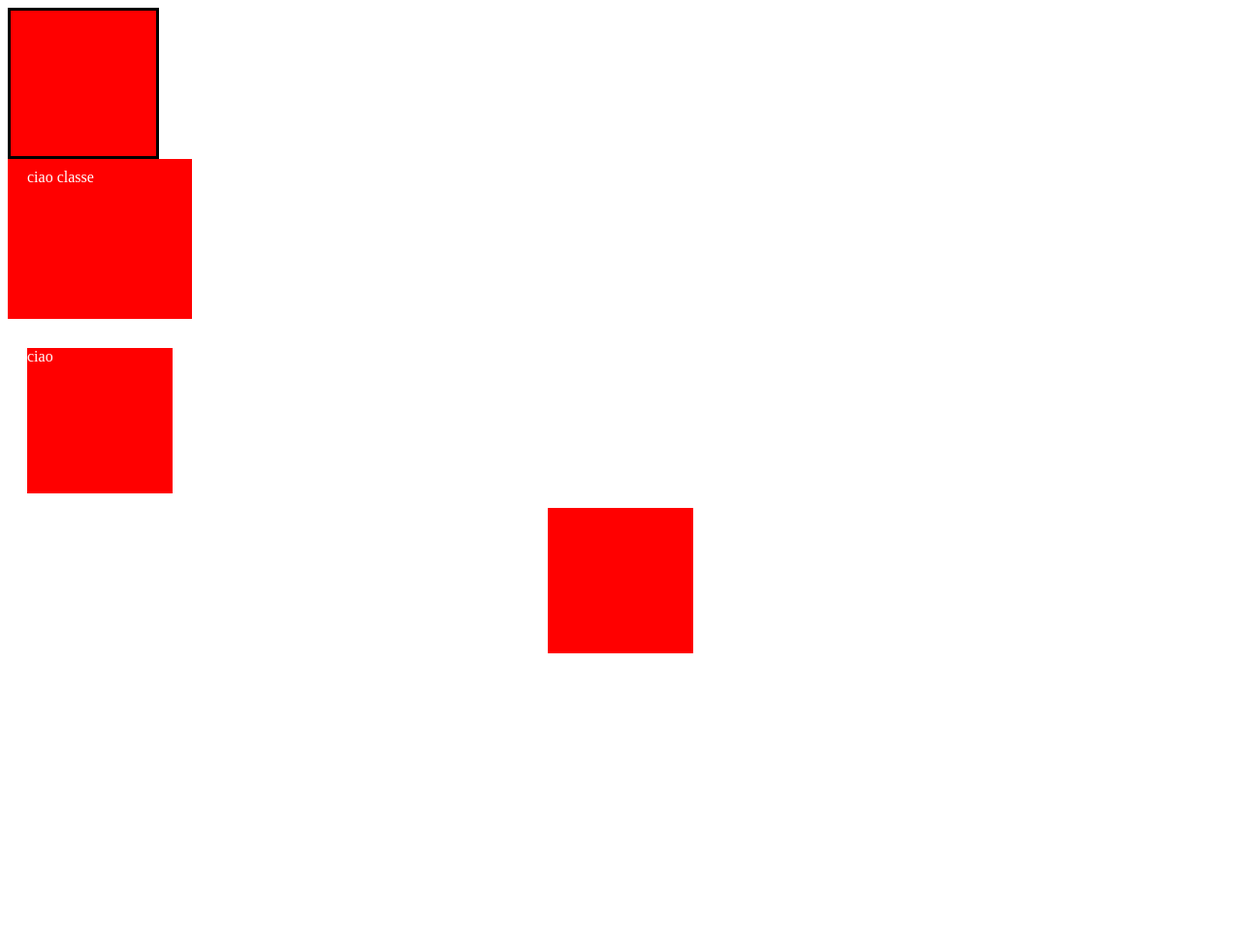
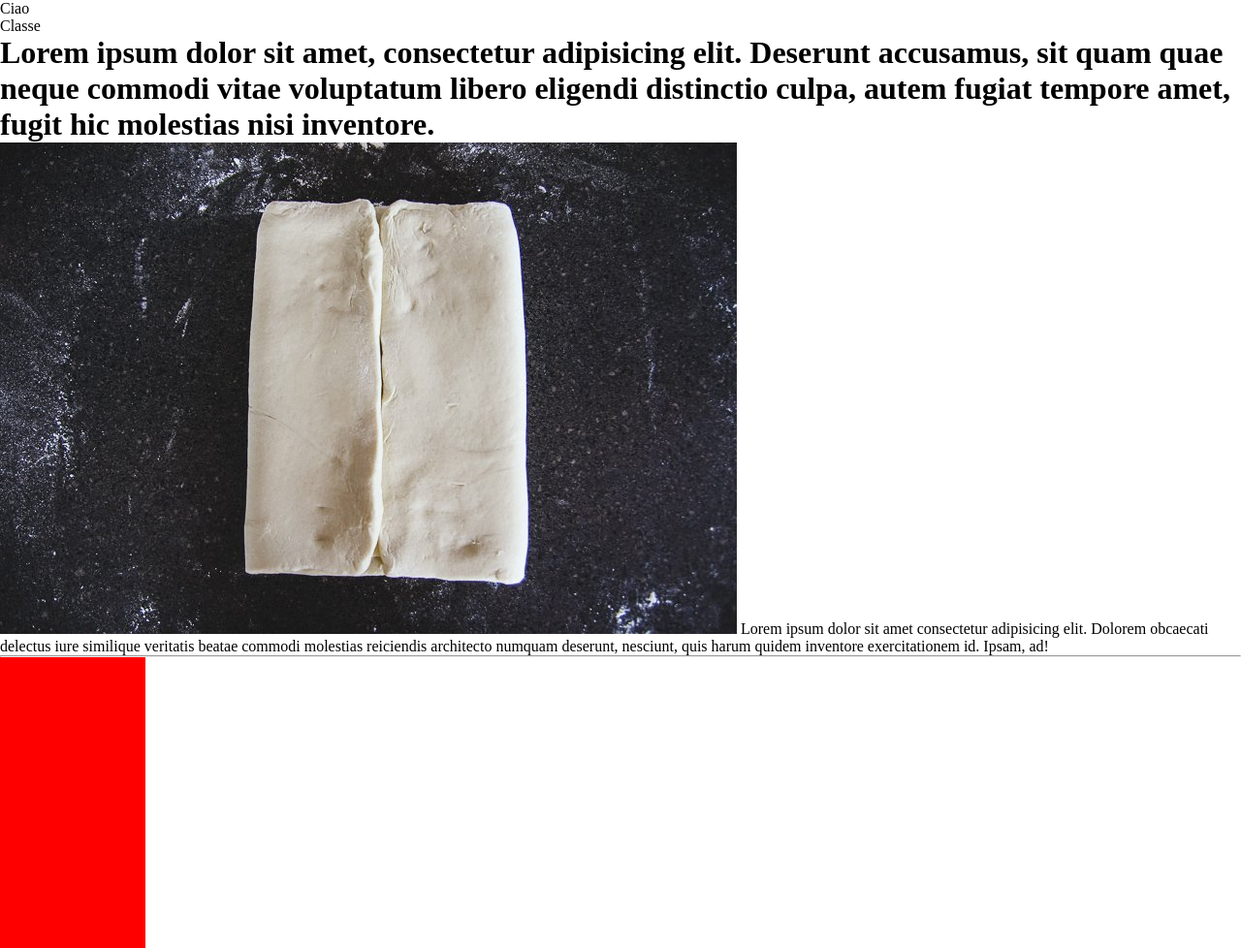
Before and after one commit to serena-peschiaroli/css-examples-2, a plain HTML site: page index.html in a window 1280 px wide. Shown: the whole page at 97% size. Before the commit the page ends 800 px from the top, so only its background shows below. Drawn offline with Linux system fonts and the light colour scheme.

Commit message:
Add: display properties

```diff
--- a/css/style.css
+++ b/css/style.css
@@ -1,3 +1,23 @@
+/* reset per azzerare */
+* {
+    margin: 0;
+    padding: 0;
+    box-sizing: border-box;
+}
+
+/* container in cui inserire tutto il main*/
+.container {
+    width: 80%;
+    margin: 0 auto;
+}
+
+.big-square {
+    width: 300px;
+    height: 300px;
+    background-color: lightgreen;
+}
+
+
 .square {
     width: 150px;
     height: 150px;
@@ -38,3 +58,12 @@
 .m-auto {
     margin: 0 auto;
 }
+
+.border-radius {
+    border-top-left-radius: 30px;
+
+}
+
+.d-block {
+    display: block;
+}
--- a/index.html
+++ b/index.html
@@ -8,23 +8,41 @@
     <link rel="stylesheet" href="css/style.css">
 </head>
 <body>
-    <!-- border -->
-    <div class="square border"></div>
-    <!-- padding -->
-    <div class="square padding">
-        ciao classe
-    </div>
-    <!-- margini -->
-    <div class="big-square">
-        <div class="square margin">
-            ciao
-        </div>
+  <!-- <div class="container"> -->
+        <!-- border -->
+        <!-- <div class="square border"></div> -->
+        <!-- padding -->
+        <!-- <div class="square padding">
+            ciao classe
+        </div> -->
+        <!-- margini -->
+        <!-- <div class="big-square">
+            <div class="square margin">
+                ciao
+            </div> -->
 
-    </div>
+        <!-- </div> -->
+ <!-- </div> -->
 <!-- margin auto -->
-<div class="square m-auto">
+<!-- <div class="square m-auto">
+
+</div> -->
+<!-- border-radius -->
+<!-- <div class="square border-radius">
+
+</div> -->
+
+<!-- proprietà di display -->
+<span class="d-block" >Ciao</span><span>Classe</span>
+<h1>Lorem ipsum dolor sit amet, consectetur adipisicing elit. Deserunt accusamus, sit quam quae neque commodi vitae voluptatum libero eligendi distinctio culpa, autem fugiat tempore amet, fugit hic molestias nisi inventore.</h1>
+<img src="img/sourdough-croissants-106.jpg">
+<span>Lorem ipsum dolor sit amet consectetur adipisicing elit. Dolorem obcaecati delectus iure similique veritatis beatae commodi molestias reiciendis architecto numquam deserunt, nesciunt, quis harum quidem inventore exercitationem id. Ipsam, ad!</span>
+<hr>
+
+<div class="square mb-3 d-inline-block">
 
 </div>
+<div class="square"></div>
 
 </body>
 </html>
```
Also changed, not shown: img/sourdough-croissants-106.jpg (added).
